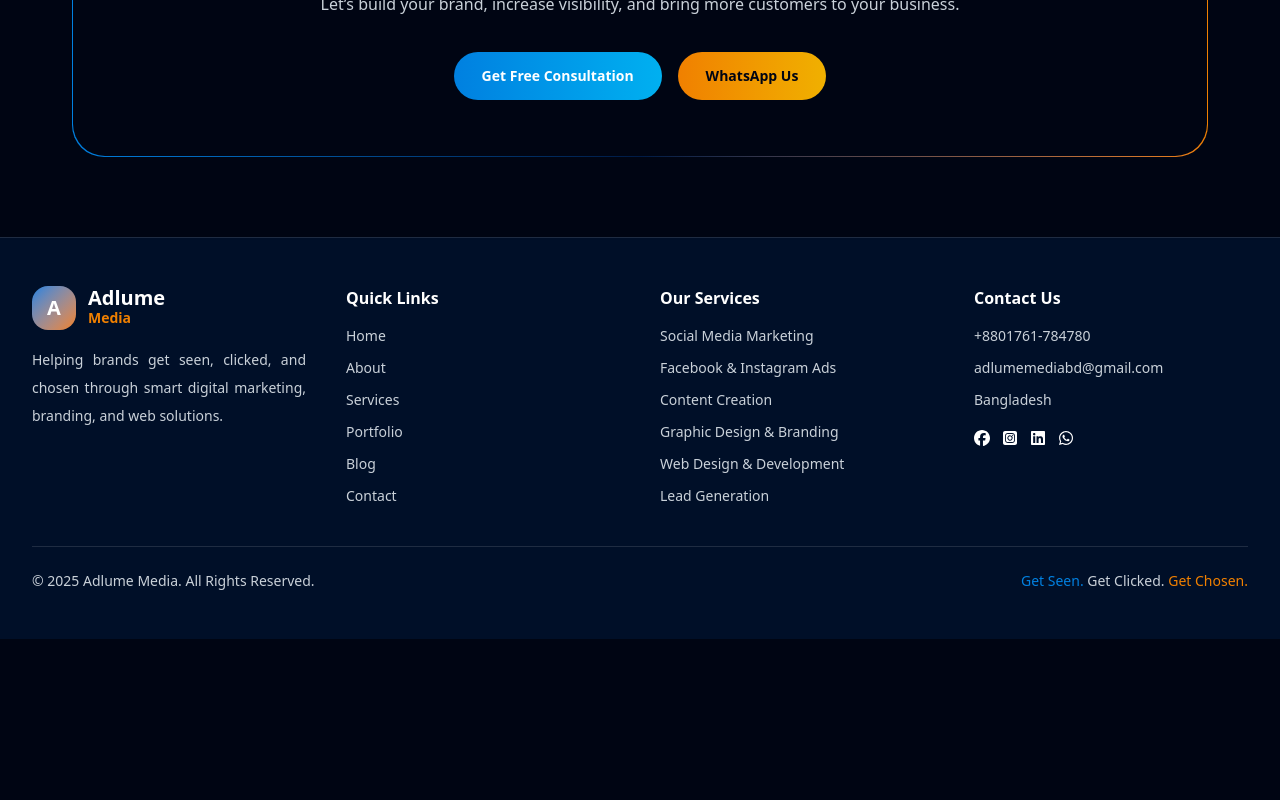
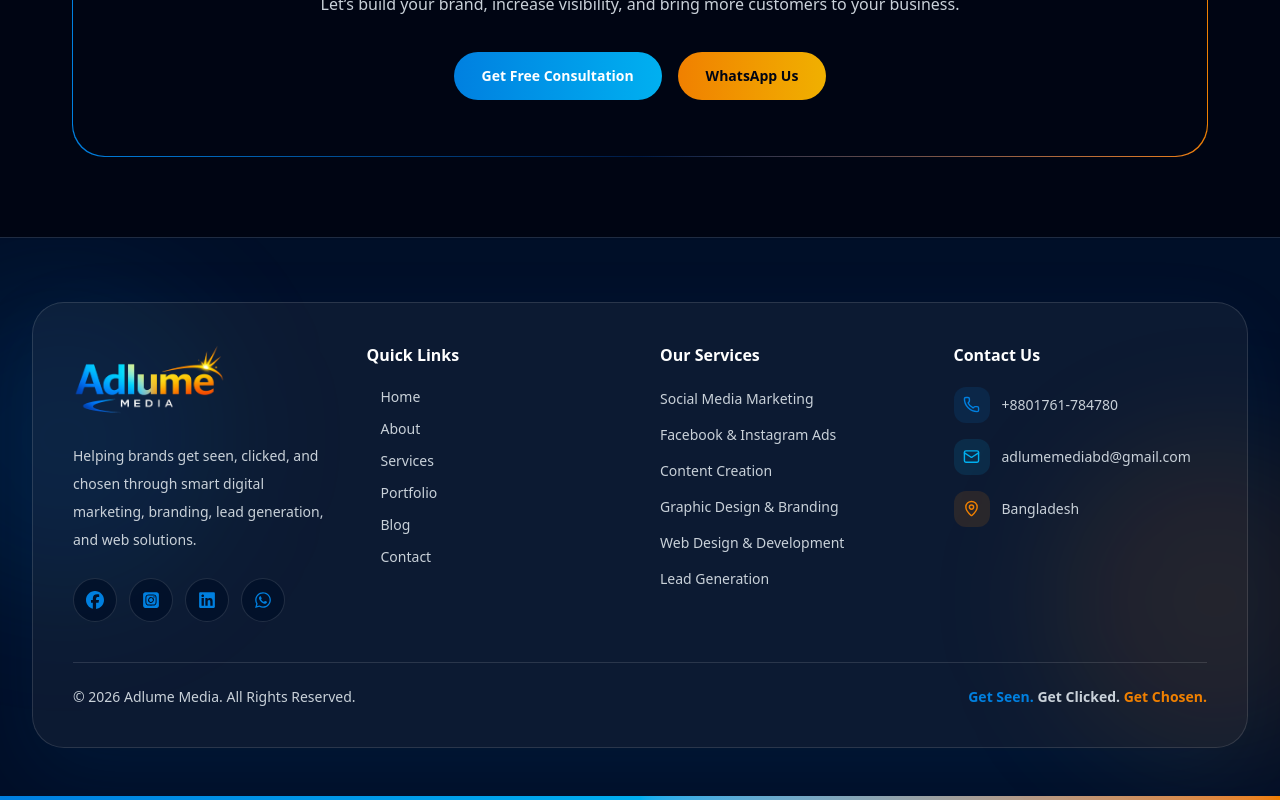
Before and after one commit to TanvirRahman888/adlume-frontend, a Next.js app: page / in a window 1280 px wide. Shown: the part 6550-7350 px from the top of the page. Before the commit the page ends 7189 px from the top, so only its background shows below. Built offline with nearby package versions, Linux system fonts and the light colour scheme.

Commit message:
Footer Updated

```diff
--- a/components/Footer.jsx
+++ b/components/Footer.jsx
@@ -1,6 +1,13 @@
+import Image from "next/image";
 import Link from "next/link";
 import Container from "./Container";
-import { FaFacebook, FaLinkedin, FaSquareInstagram, FaWhatsapp } from "react-icons/fa6";
+import {
+  FaFacebook,
+  FaLinkedin,
+  FaSquareInstagram,
+  FaWhatsapp,
+} from "react-icons/fa6";
+import { Mail, MapPin, Phone } from "lucide-react";
 
 const quickLinks = [
   ["Home", "/"],
@@ -20,46 +27,107 @@ const services = [
   "Lead Generation",
 ];
 
+const socialLinks = [
+  {
+    name: "Facebook",
+    href: "https://www.facebook.com/adlumemedia",
+    icon: FaFacebook,
+  },
+  {
+    name: "Instagram",
+    href: "https://www.instagram.com/adlumemedia",
+    icon: FaSquareInstagram,
+  },
+  {
+    name: "LinkedIn",
+    href: "https://www.linkedin.com/company/adlume-media",
+    icon: FaLinkedin,
+  },
+  {
+    name: "WhatsApp",
+    href: "https://wa.me/8801761784780",
+    icon: FaWhatsapp,
+  },
+];
+
 export default function Footer() {
   return (
     <footer
-      className="border-t py-12"
+      className="relative overflow-hidden border-t pt-16"
       style={{
         borderColor: "var(--border)",
         background: "var(--background-secondary)",
       }}
     >
-      <Container>
-        <div className="grid gap-5 md:gap-10 grid-cols-2 md:grid-cols-4">
+      <div className="pointer-events-none absolute -left-24 top-10 h-80 w-80 rounded-full bg-[#0080E0]/10 blur-3xl" />
+      <div className="pointer-events-none absolute -right-24 bottom-10 h-80 w-80 rounded-full bg-[#F08000]/10 blur-3xl" />
+
+      <Container className="relative">
+        <div
+          className="overflow-hidden rounded-4xl border p-6 md:p-8 lg:p-10"
+          style={{
+            borderColor: "var(--border)",
+            background: "color-mix(in srgb, var(--card) 90%, transparent)",
+            boxShadow: "0 24px 80px rgba(0, 128, 224, 0.08)",
+          }}
+        >
+          <div className="grid gap-10 grid-cols-1 md:grid-cols-2 lg:grid-cols-4">
             <div>
-            <div className="flex items-center gap-3">
-              <div className="flex h-11 w-11 items-center justify-center rounded-2xl bg-linear-to-br from-[#0080E0] to-[#F08000] text-xl font-black text-white">
-                A
-              </div>
-              <div>
-                <p className="text-xl font-black leading-none">Adlume</p>
-                <p className="text-sm font-bold text-[#F08000]">Media</p>
-              </div>
-            </div>
+              <Link href="/" className="inline-flex items-center">
+                <Image
+                  src="/images/AdlumeMedia.png"
+                  alt="Adlume Media"
+                  width={170}
+                  height={70}
+                  className="h-auto w-38 object-contain"
+                />
+              </Link>
+
               <p
-              className="mt-4 text-sm text-justify leading-7"
+                className="mt-5 max-w-sm text-sm leading-7"
                 style={{ color: "var(--text-muted)" }}
               >
-              Helping brands get seen, clicked, and chosen through smart digital
-              marketing, branding, and web solutions.
+                Helping brands get seen, clicked, and chosen through smart
+                digital marketing, branding, lead generation, and web solutions.
               </p>
+
+              <div className="mt-6 flex items-center gap-3">
+                {socialLinks.map((item) => {
+                  const Icon = item.icon;
+
+                  return (
+                    <a
+                      key={item.name}
+                      href={item.href}
+                      target="_blank"
+                      rel="noopener noreferrer"
+                      aria-label={item.name}
+                      className="group flex h-11 w-11 items-center justify-center rounded-full border transition duration-300 hover:-translate-y-1"
+                      style={{
+                        borderColor: "var(--border)",
+                        background:
+                          "color-mix(in srgb, var(--background-secondary) 80%, transparent)",
+                      }}
+                    >
+                      <Icon className="text-lg text-[#0080E0] transition duration-300 group-hover:text-[#F08000]" />
+                    </a>
+                  );
+                })}
+              </div>
             </div>
 
             <div>
-            <h3 className="font-bold">Quick Links</h3>
-            <div className="mt-4 grid gap-3">
+              <h3 className="text-base font-black">Quick Links</h3>
+
+              <div className="mt-5 grid gap-3">
                 {quickLinks.map(([name, href]) => (
                   <Link
                     key={name}
                     href={href}
-                  className="text-sm hover:text-[#00B0F0]"
+                    className="group inline-flex w-fit items-center gap-2 text-sm font-medium transition duration-300 hover:text-[#00B0F0]"
                     style={{ color: "var(--text-muted)" }}
                   >
+                    <span className="h-1.5 w-1.5 rounded-full bg-[#00B0F0] opacity-0 transition duration-300 group-hover:opacity-100" />
                     {name}
                   </Link>
                 ))}
@@ -67,12 +135,13 @@ export default function Footer() {
             </div>
 
             <div>
-            <h3 className="font-bold">Our Services</h3>
-            <div className="mt-4 grid gap-3">
+              <h3 className="text-base font-black">Our Services</h3>
+
+              <div className="mt-5 grid gap-3">
                 {services.map((service) => (
                   <p
                     key={service}
-                  className="text-sm"
+                    className="text-sm leading-6"
                     style={{ color: "var(--text-muted)" }}
                   >
                     {service}
@@ -82,62 +151,63 @@ export default function Footer() {
             </div>
 
             <div>
-            <h3 className="font-bold">Contact Us</h3>
+              <h3 className="text-base font-black">Contact Us</h3>
 
-            <div
-              className="mt-4 grid gap-3 text-sm"
+              <div className="mt-5 grid gap-4">
+                <a
+                  href="tel:+8801761784780"
+                  className="group flex items-start gap-3 text-sm transition duration-300 hover:text-[#00B0F0]"
                   style={{ color: "var(--text-muted)" }}
                 >
-              <p>+8801761-784780</p>
-              <p>adlumemediabd@gmail.com</p>
-              <p>Bangladesh</p>
-            </div>
-
-            <div className="mt-5 flex items-center gap-3">
-              <a
-                href="https://www.facebook.com/adlumemedia"
-                target="_blank"
-              >
-                <FaFacebook />
-
+                  <span className="flex h-9 w-9 shrink-0 items-center justify-center rounded-xl bg-[#0080E0]/12 text-[#0080E0] transition duration-300 group-hover:bg-[#0080E0] group-hover:text-white">
+                    <Phone size={17} />
+                  </span>
+                  <span className="pt-2">+8801761-784780</span>
                 </a>
 
                 <a
-                href="https://www.instagram.com/adlumemedia"
-                target="_blank"
+                  href="mailto:adlumemediabd@gmail.com"
+                  className="group flex items-start gap-3 text-sm transition duration-300 hover:text-[#00B0F0]"
+                  style={{ color: "var(--text-muted)" }}
                 >
-                <FaSquareInstagram />
+                  <span className="flex h-9 w-9 shrink-0 items-center justify-center rounded-xl bg-[#00B0F0]/12 text-[#00B0F0] transition duration-300 group-hover:bg-[#00B0F0] group-hover:text-white">
+                    <Mail size={17} />
+                  </span>
+                  <span className="pt-2 break-all">adlumemediabd@gmail.com</span>
                 </a>
 
-              <a
-                href="https://www.linkedin.com/company/adlume-media"
-                target="_blank"
+                <div
+                  className="flex items-start gap-3 text-sm"
+                  style={{ color: "var(--text-muted)" }}
                 >
-                <FaLinkedin />
-              </a>
-
-              <a
-                href="https://wa.me/8801761784780"
-                target="_blank"
-              >
-                <FaWhatsapp />
-              </a>
+                  <span className="flex h-9 w-9 shrink-0 items-center justify-center rounded-xl bg-[#F08000]/12 text-[#F08000]">
+                    <MapPin size={17} />
+                  </span>
+                  <span className="pt-2">Bangladesh</span>
+                </div>
               </div>
             </div>
           </div>
 
           <div
-          className="mt-10 flex flex-col justify-between gap-4 border-t pt-6 text-sm md:flex-row"
-          style={{ borderColor: "var(--border)", color: "var(--text-muted)" }}
+            className="mt-10 flex flex-col justify-between gap-4 border-t pt-6 text-sm md:flex-row md:items-center"
+            style={{
+              borderColor: "var(--border)",
+              color: "var(--text-muted)",
+            }}
           >
-          <p>© 2025 Adlume Media. All Rights Reserved.</p>
-          <p>
+            <p>© 2026 Adlume Media. All Rights Reserved.</p>
+
+            <p className="font-bold">
               <span className="text-[#0080E0]">Get Seen.</span>{" "}
               <span>Get Clicked.</span>{" "}
               <span className="text-[#F08000]">Get Chosen.</span>
             </p>
           </div>
+        </div>
       </Container>
+
+      <div className="mt-12 h-1 w-full bg-linear-to-r from-[#0080E0] via-[#00B0F0] to-[#F08000]" />
     </footer>
   );
 }
```
Lines whose indentation alone changed are shown as unchanged.
